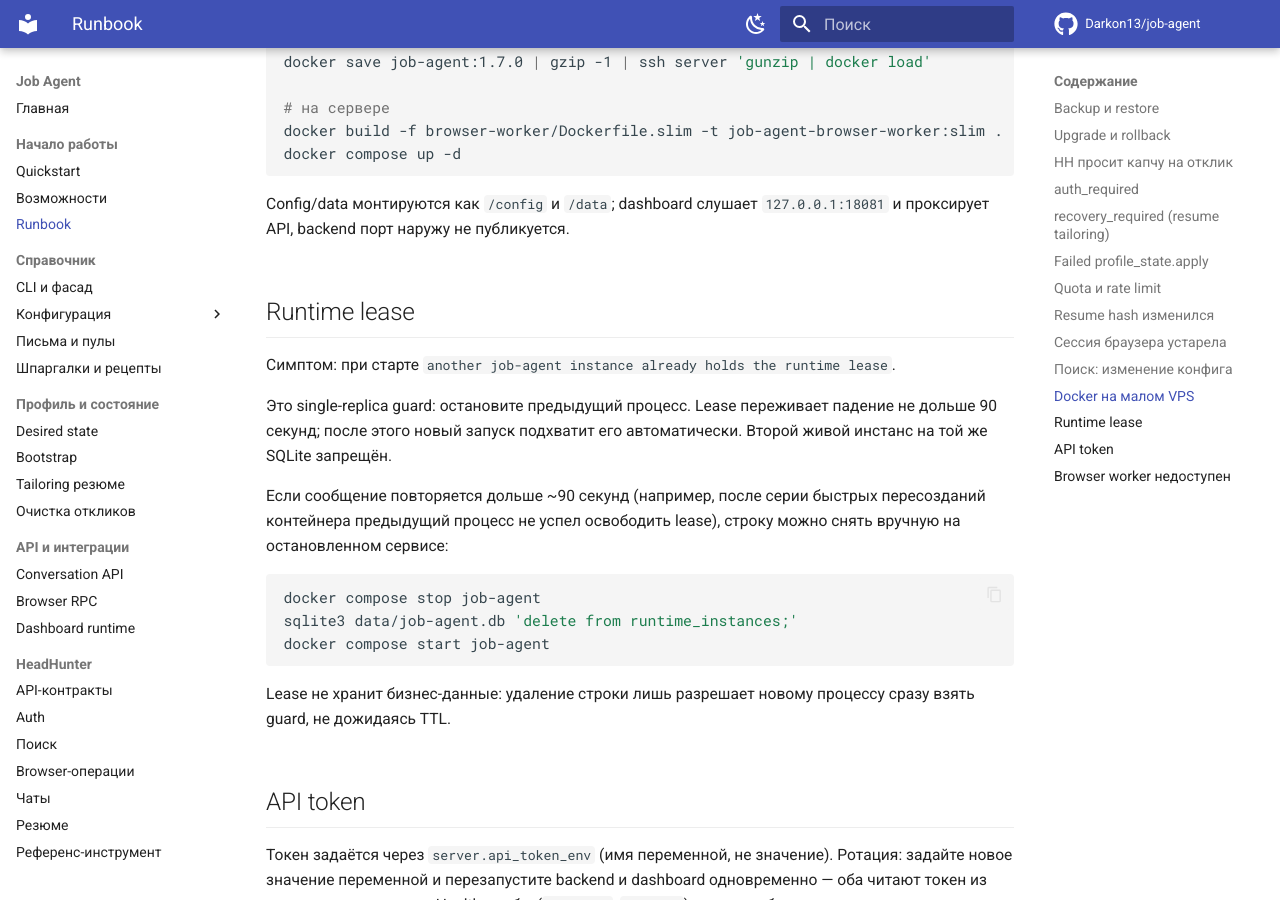
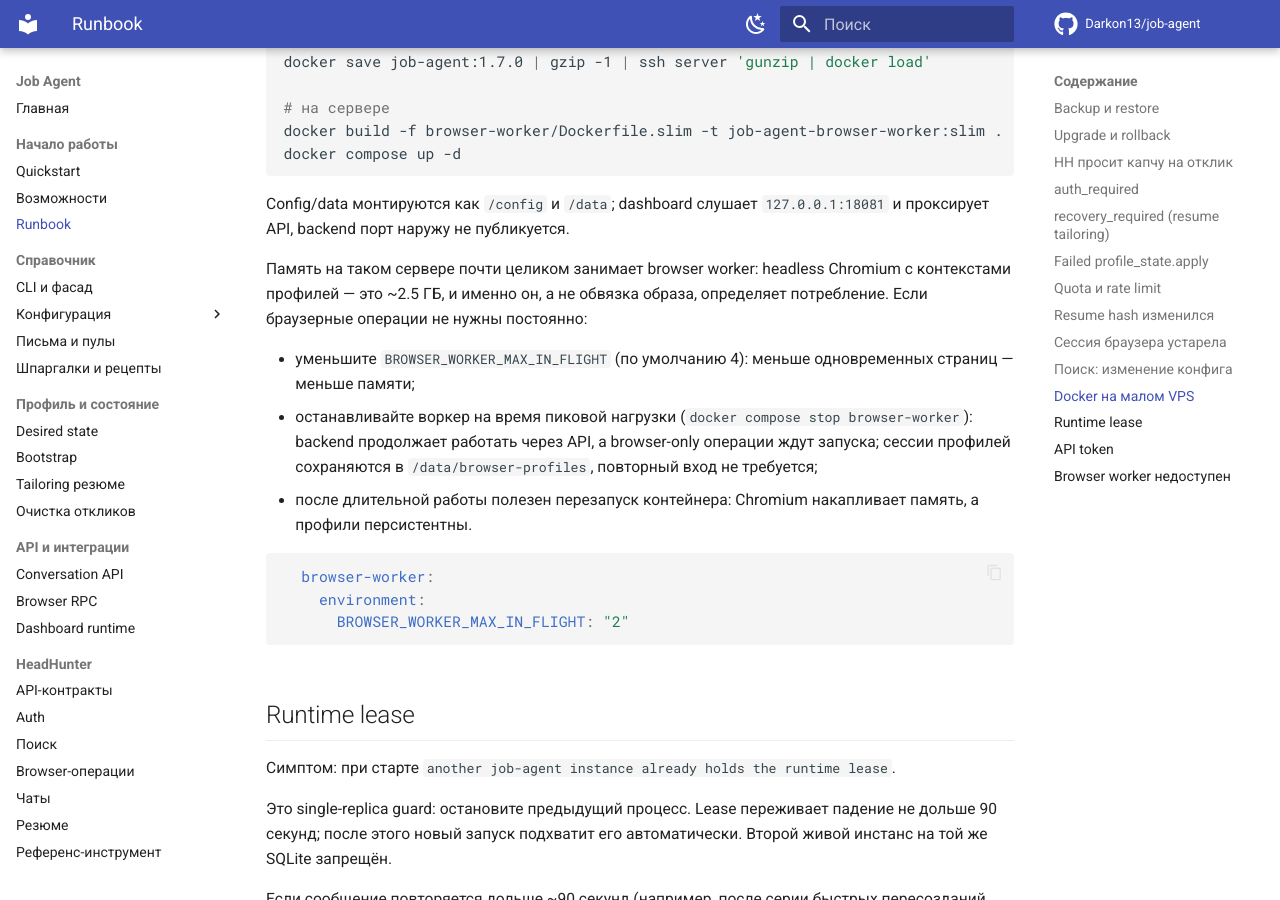
Before and after one commit to Darkon13/job-agent, an MkDocs documentation site: the page built from docs/runbook.md, in a window 1280 px wide and 900 px high, scrolled down 4453 px. Built offline with MkDocs 1.6.1 and Material for MkDocs 9.7.7, drawn with Linux system fonts in a browser that asks for light colours; comment, search, counter and statistics services are not loaded.

Commit message:
docs(runbook): browser worker memory notes for a small VPS

````diff
--- a/docs/runbook.md
+++ b/docs/runbook.md
@@ -187,6 +187,25 @@ docker compose up -d
 Config/data монтируются как `/config` и `/data`; dashboard слушает
 `127.0.0.1:18081` и проксирует API, backend порт наружу не публикуется.
 
+Память на таком сервере почти целиком занимает browser worker: headless
+Chromium с контекстами профилей — это ~2.5 ГБ, и именно он, а не обвязка
+образа, определяет потребление. Если браузерные операции не нужны постоянно:
+
+- уменьшите `BROWSER_WORKER_MAX_IN_FLIGHT` (по умолчанию 4): меньше
+  одновременных страниц — меньше памяти;
+- останавливайте воркер на время пиковой нагрузки
+  (`docker compose stop browser-worker`): backend продолжает работать через
+  API, а browser-only операции ждут запуска; сессии профилей сохраняются в
+  `/data/browser-profiles`, повторный вход не требуется;
+- после длительной работы полезен перезапуск контейнера: Chromium накапливает
+  память, а профили персистентны.
+
+```yaml
+  browser-worker:
+    environment:
+      BROWSER_WORKER_MAX_IN_FLIGHT: "2"
+```
+
 ## Runtime lease
 
 Симптом: при старте `another job-agent instance already holds the runtime
````
